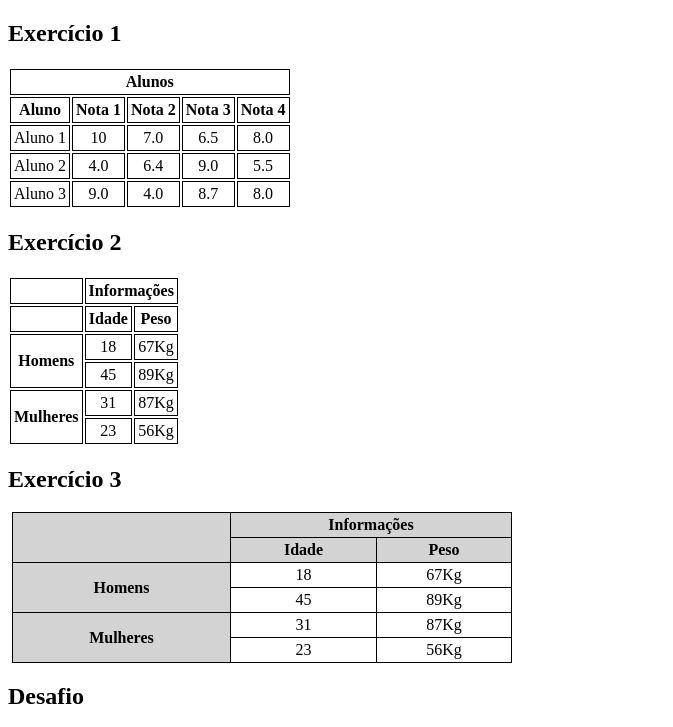
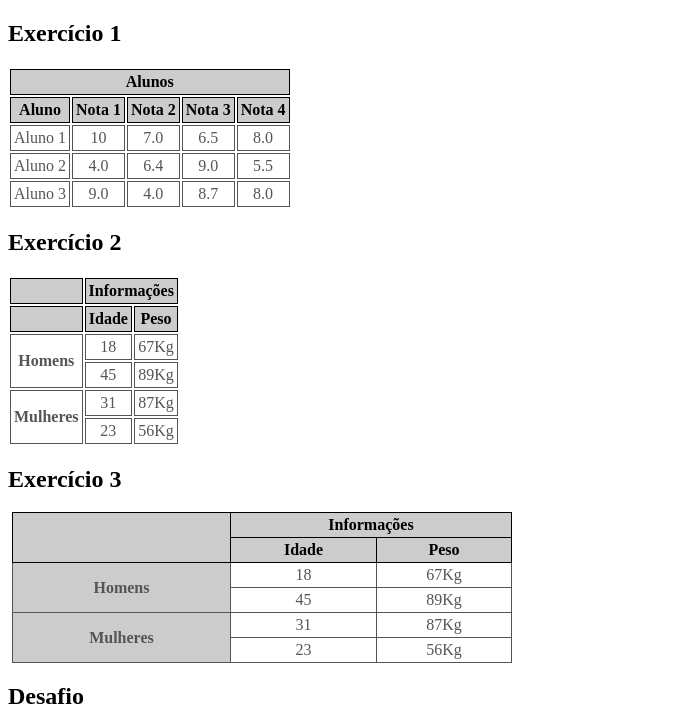
Before and after one commit to mmdros/ada-html-basico-tabelas, a plain HTML site: page index.html in a window 1280 px wide. Shown: the top 727 px of the page, without its empty margins (0-673 px from the left). Drawn offline with Linux system fonts and the light colour scheme.

Commit message:
index.html
Adicionado classe para fonte e cor de fonte

```diff
--- a/index.html
+++ b/index.html
@@ -21,11 +21,10 @@
             border: solid 1px;
             text-align: center;
             padding: 3px;
-            margin: 0 50px;
         }
 
         .header-cinza {
-            background-color: lightgray;
+            background-color: #ccc;
         }
 
         .head-color {
@@ -38,10 +37,15 @@
             text-align: start;
         }
 
+    .font-background{
+        font-size: 16px;
+        color: #555;
+    }
+
     </style>
     <h2>Exercício 1</h2>
     <table>
-        <thead>
+        <thead class="header-cinza">
             <tr>
                 <th colspan="5">Alunos</th>
             </tr>
@@ -53,7 +57,7 @@
             <th>Nota 4</th>
         </tr>
     </thead>
-    <tbody>
+    <tbody class="font-background">
         <tr>
             <td>Aluno 1</td>
             <td>10</td>
@@ -82,7 +86,7 @@
     <h2>Exercício 2</h2>
 
     <table>
-        <thead>
+        <thead class="header-cinza">
             <tr>
                 <th></th>
                 <th colspan="2">Informações</th>
@@ -93,7 +97,7 @@
                 <th>Peso</th>
             </tr>
         </thead>
-        <tbody>
+        <tbody class="font-background">
             <tr>
                 <th rowspan="2">Homens</th>
                 <td>18</td>
@@ -127,7 +131,7 @@
                 <th>Peso</th>
             </tr>
         </thead>
-        <tbody>
+        <tbody class="font-background">
             <tr>
                 <th class="header-cinza" rowspan="2">Homens</th>
                 <td>18</td>
```
